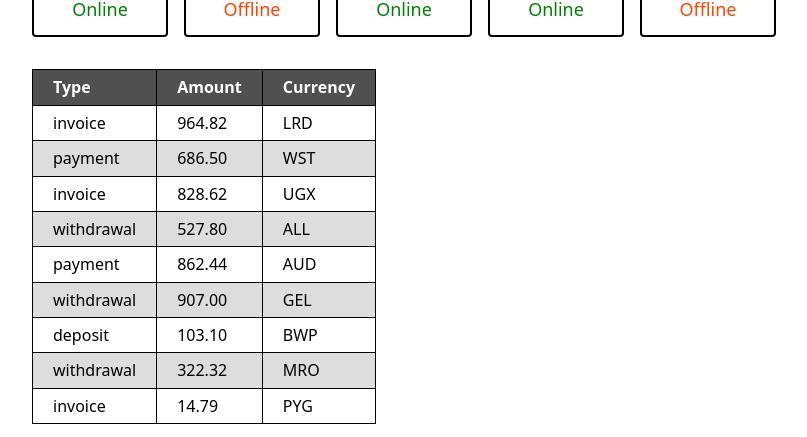
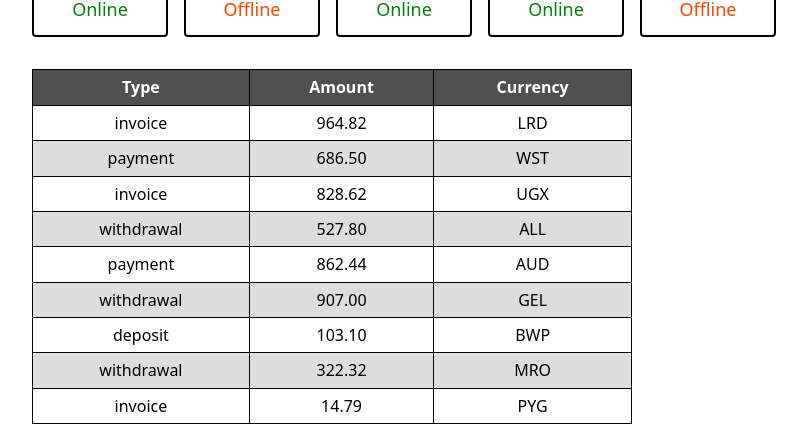
Before and after one commit to SilverCondor18/goit-typescript-hw-02, a React (Vite) app: page / in a window 1280 px wide. Shown: the part 637-1074 px from the top of the page, without its empty margins (0-807 px from the left). Built offline with nearby package versions, Linux system fonts and the light colour scheme.

Commit message:
Correct styles for TransactionHistory

```diff
--- a/src/components/TransactionHistory/TransactionHistory.module.css
+++ b/src/components/TransactionHistory/TransactionHistory.module.css
@@ -2,11 +2,13 @@
 {
     border: 1px solid black;
     border-collapse: collapse;
+    width: 600px;
 }
 
 .table td
 {
     padding: 8px 20px;
+    text-align: center;
 }
 
 .head
```
